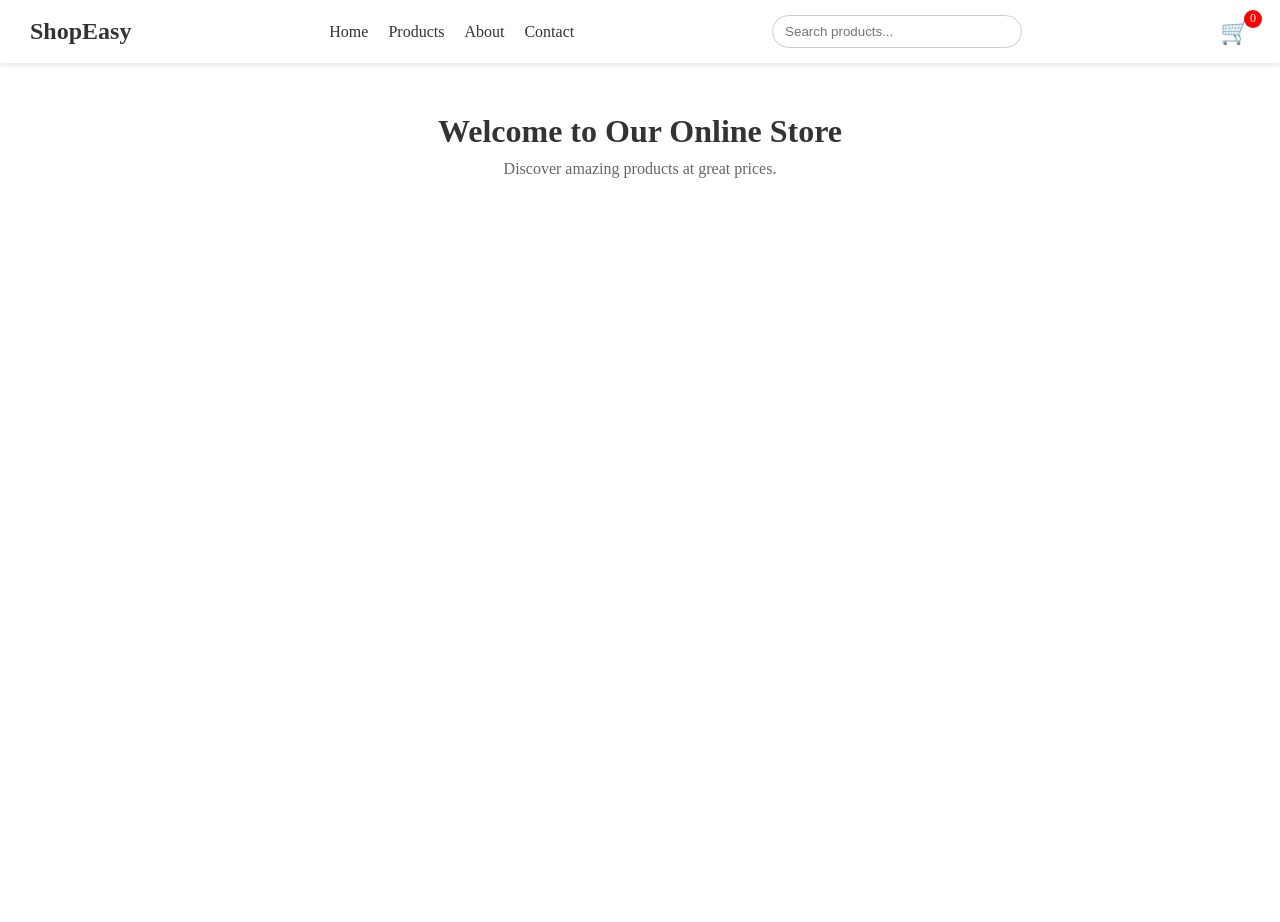
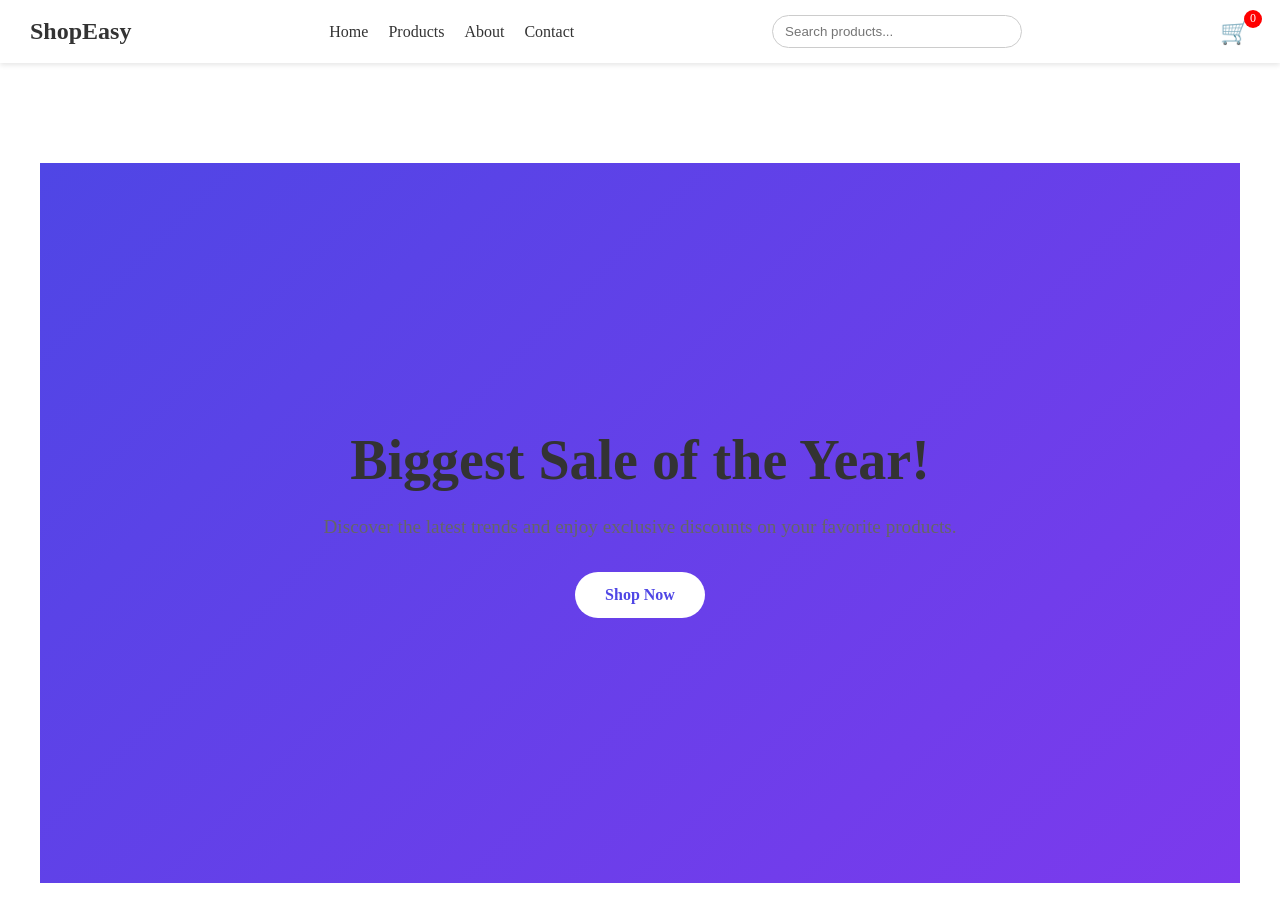
Before and after one commit to Austinhere7/ecommerce-frontend, a website: page index.html in a window 1280 px wide. Before the commit the page ends 800 px from the top, so only its background shows below. Drawn offline with Linux system fonts and the light colour scheme.

Commit message:
Hero session contents and more

```diff
--- a/index.html
+++ b/index.html
@@ -41,9 +41,25 @@
     </header>
 
     <main>
-        <h1>Welcome to Our Online Store</h1>
-        <p>Discover amazing products at great prices.</p>
-    </main>
+        <main>
+    <section class="hero">
+
+        <div class="hero-content">
+
+            <h1>Biggest Sale of the Year!</h1>
+
+            <p>
+                Discover the latest trends and enjoy exclusive discounts on your favorite products.
+            </p>
+
+            <a href="#products" class="cta-btn">
+                Shop Now
+            </a>
+
+        </div>
+
+    </section>
+</main>
 
     <script src="scripts/app.js"></script>
 
--- a/styles/main.css
+++ b/styles/main.css
@@ -131,3 +131,103 @@ main p {
         width: 100%;
     }
 }
+
+/* Hero Section */
+
+.hero {
+    height: 90vh;
+
+    display: flex;
+    justify-content: center;
+    align-items: center;
+
+    text-align: center;
+
+    background: linear-gradient(
+        135deg,
+        #4f46e5,
+        #7c3aed
+    );
+
+    color: white;
+
+    padding: 20px;
+}
+
+.hero-content {
+    max-width: 700px;
+
+    animation: fadeIn 1.5s ease;
+}
+
+.hero-content h1 {
+    font-size: 3.5rem;
+
+    margin-bottom: 20px;
+
+    font-weight: bold;
+}
+
+.hero-content p {
+    font-size: 1.2rem;
+
+    margin-bottom: 30px;
+
+    line-height: 1.6;
+}
+
+.cta-btn {
+    display: inline-block;
+
+    padding: 14px 30px;
+
+    background-color: white;
+
+    color: #4f46e5;
+
+    text-decoration: none;
+
+    font-weight: bold;
+
+    border-radius: 30px;
+
+    transition: 0.3s ease;
+}
+
+.cta-btn:hover {
+    transform: translateY(-3px);
+
+    background-color: #f5f5f5;
+}
+
+
+
+@keyframes fadeIn {
+    from {
+        opacity: 0;
+        transform: translateY(30px);
+    }
+
+    to {
+        opacity: 1;
+        transform: translateY(0);
+    }
+}
+
+@media (max-width: 768px) {
+
+    .hero-content h1 {
+        font-size: 2.2rem;
+    }
+
+    .hero-content p {
+        font-size: 1rem;
+    }
+
+    .cta-btn {
+        width: 100%;
+
+        max-width: 250px;
+    }
+
+}
```
